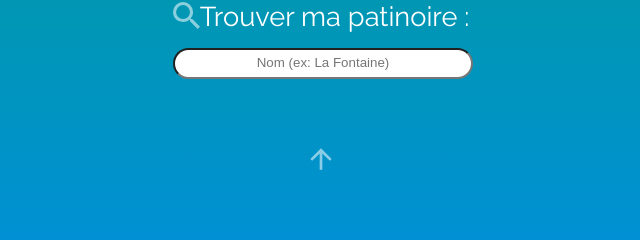
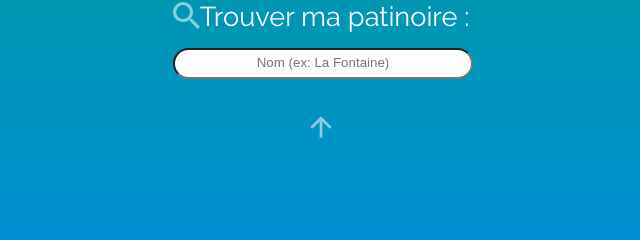
Before and after one commit to coniconico/allerpatiner, a plain HTML site: page index.html in a window 1280 px wide. Shown: the part 240-480 px from the top of the page, 319-959 px from the left. Drawn offline with Linux system fonts and the light colour scheme.

Commit message:
Add files via upload

```diff
--- a/styles/style.scss
+++ b/styles/style.scss
@@ -111,7 +111,7 @@ li {
     display: flex;
     flex-direction: column;
     align-items: center;
-    padding: 2em 2em;
+    padding: 1em 1em;
     h1.nom {
         font-size: 1.2em;
         text-transform: uppercase;
```
Also changed, not shown: styles/style.css.
